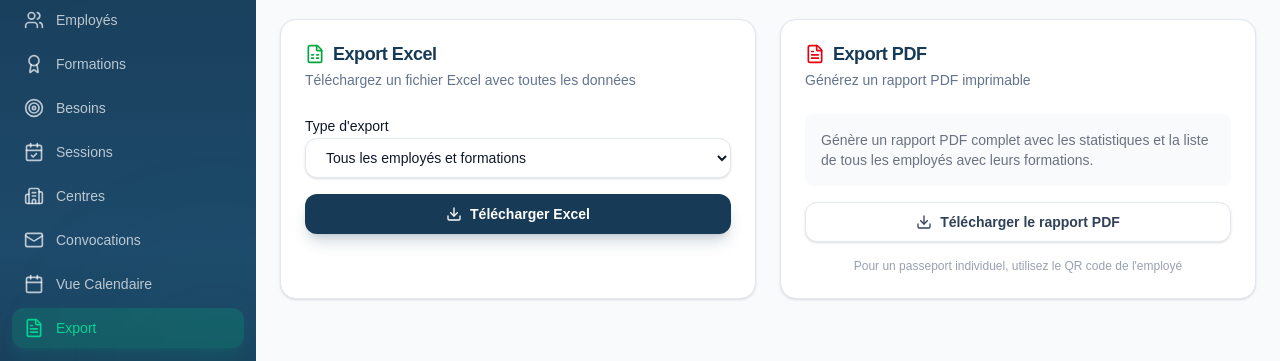
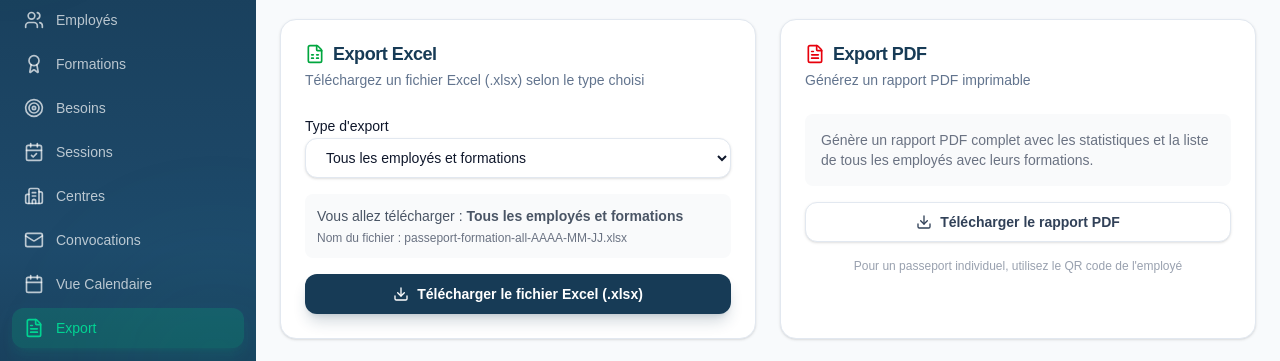
Before and after one commit to LouisP14/CertPilot, a Next.js app: page /dashboard/export in a window 1280 px wide. Shown: the part 149-510 px from the top of the page. Built offline with nearby package versions, Linux system fonts and the light colour scheme; no server answers; the database is empty; sample sign-in values are in the browser's storage.

Commit message:
Improve Excel export clarity in dashboard UI

```diff
--- a/src/app/dashboard/export/page.tsx
+++ b/src/app/dashboard/export/page.tsx
@@ -19,6 +19,20 @@ interface Stats {
   expiringThisMonth: number;
   expired: number;
 }
+
+const excelExportLabels: Record<string, string> = {
+  all: "Tous les employés et formations",
+  expiring: "Formations expirant dans 90 jours",
+  expired: "Formations expirées",
+  employees: "Liste des employés uniquement",
+};
+
+const excelExportFileNames: Record<string, string> = {
+  all: "passeport-formation-all",
+  expiring: "passeport-formation-expiring",
+  expired: "passeport-formation-expired",
+  employees: "passeport-formation-employees",
+};
 
 export default function ExportPage() {
   const [loading, setLoading] = useState(false);
@@ -53,7 +67,10 @@ export default function ExportPage() {
         const url = window.URL.createObjectURL(blob);
         const a = document.createElement("a");
         a.href = url;
-        a.download = `passeport-formation-${new Date().toISOString().split("T")[0]}.xlsx`;
+        const datePart = new Date().toISOString().split("T")[0];
+        const fileBaseName =
+          excelExportFileNames[exportType] || "passeport-formation-all";
+        a.download = `${fileBaseName}-${datePart}.xlsx`;
         document.body.appendChild(a);
         a.click();
         window.URL.revokeObjectURL(url);
@@ -108,7 +125,7 @@ export default function ExportPage() {
               Export Excel
             </CardTitle>
             <CardDescription>
-              Téléchargez un fichier Excel avec toutes les données
+              Téléchargez un fichier Excel (.xlsx) selon le type choisi
             </CardDescription>
           </CardHeader>
           <CardContent className="space-y-4">
@@ -118,13 +135,20 @@ export default function ExportPage() {
                 value={exportType}
                 onChange={(e) => setExportType(e.target.value)}
               >
-                <option value="all">Tous les employés et formations</option>
-                <option value="expiring">
-                  Formations expirant dans 90 jours
-                </option>
-                <option value="expired">Formations expirées</option>
-                <option value="employees">Liste des employés uniquement</option>
+                <option value="all">{excelExportLabels.all}</option>
+                <option value="expiring">{excelExportLabels.expiring}</option>
+                <option value="expired">{excelExportLabels.expired}</option>
+                <option value="employees">{excelExportLabels.employees}</option>
               </Select>
+            </div>
+            <div className="rounded-lg bg-gray-50 p-3 text-sm text-gray-600">
+              <p>
+                Vous allez télécharger : <strong>{excelExportLabels[exportType]}</strong>
+              </p>
+              <p className="mt-1 text-xs text-gray-500">
+                Nom du fichier :
+                {` ${excelExportFileNames[exportType] || "passeport-formation-all"}-AAAA-MM-JJ.xlsx`}
+              </p>
             </div>
             <Button
               onClick={handleExportExcel}
@@ -139,7 +163,7 @@ export default function ExportPage() {
               ) : (
                 <>
                   <Download className="mr-2 h-4 w-4" />
-                  Télécharger Excel
+                  Télécharger le fichier Excel (.xlsx)
                 </>
               )}
             </Button>
```
